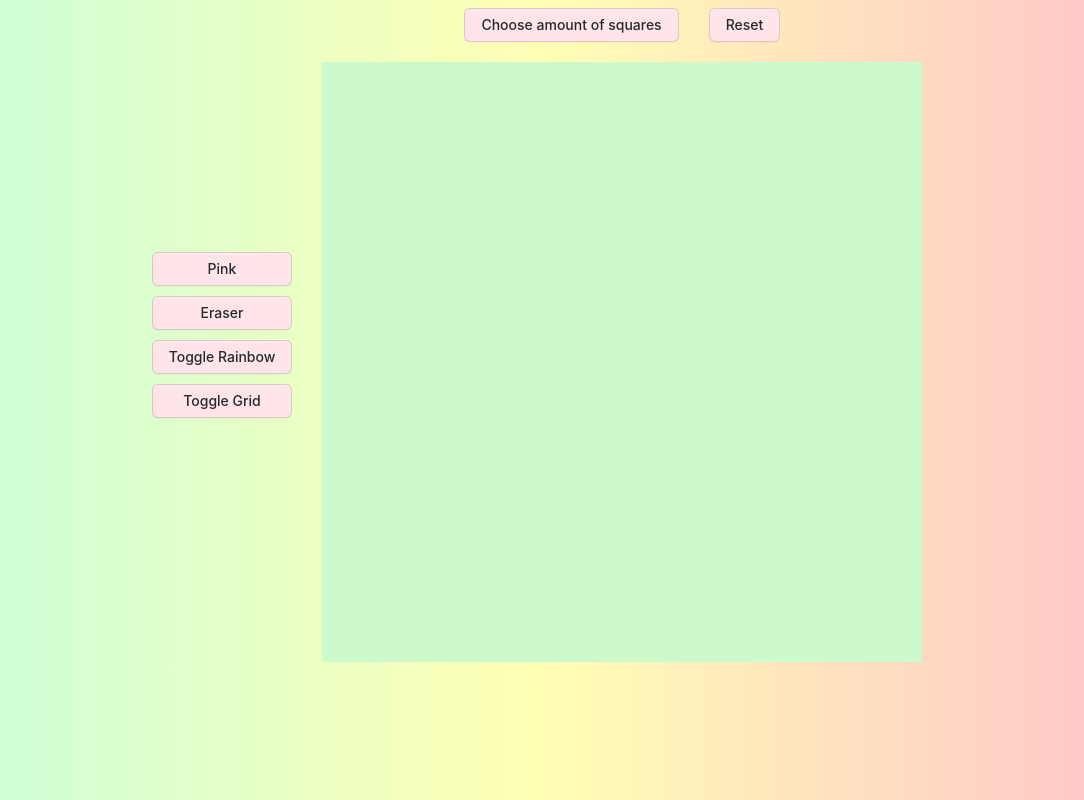
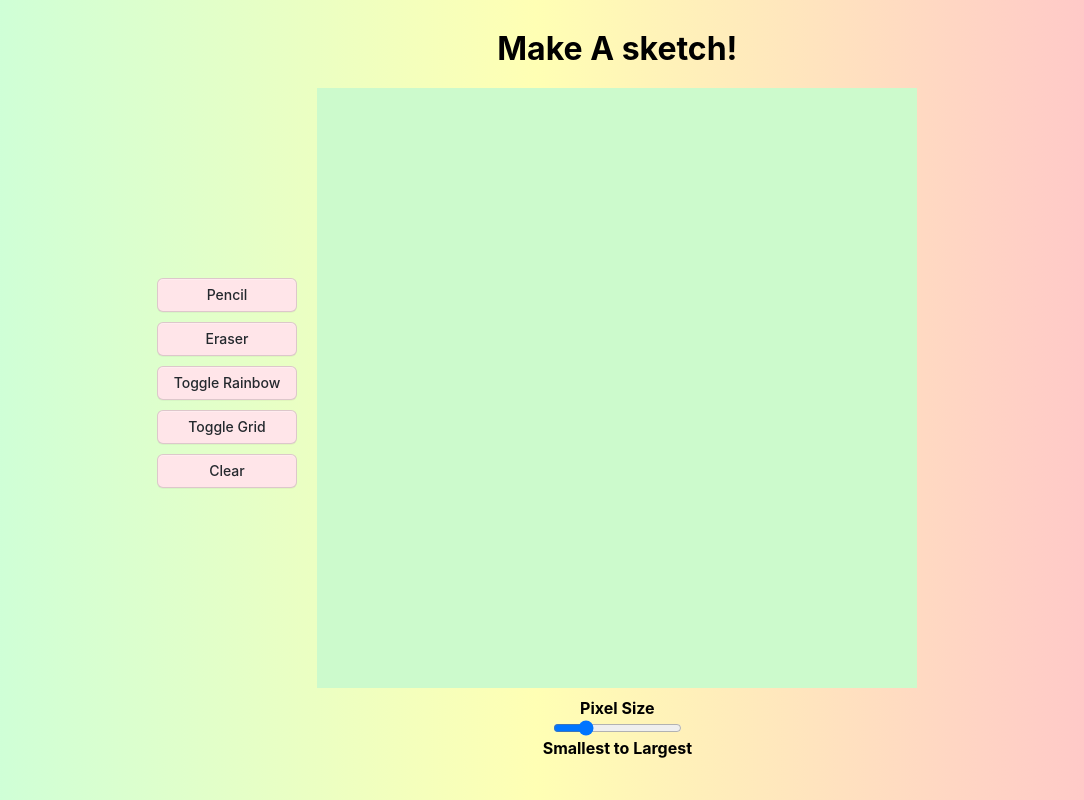
Before and after one commit to ambrosiaan/Etch-a-Sketch, a plain HTML site: page index.html in a window 1280 px wide. Shown: the whole page, without its empty margins (103-1187 px from the left). Drawn offline with Linux system fonts and the light colour scheme.

Commit message:
Replace user prompt with slider for pixel size

```diff
--- a/index.html
+++ b/index.html
@@ -11,17 +11,26 @@
 
 <body>
     <div id="leftDiv">
-        <button onclick="pencilMode()", class="button">Pink</button>
+        <button onclick="pencilMode()", class="button">Pencil</button>
         <button onclick="eraseMode(true)", class="button">Eraser</button>
         <button onclick="toggleRainbow()", class="button">Toggle Rainbow</button>
         <button onclick="toggleBorderStyle()", class="button">Toggle Grid</button>
+        <button onclick="resetGrid()" , id="resetBtn" , class="button">Clear</button>
     </div>
     <div id="centerDiv">
-        <div id="topMenu">
-            <button onclick="chooseNumberOfSquares()" , id="numberOfSquaresBtn" , class="button">Choose amount of squares</button>
-            <button onclick="resetGrid()" , id="resetBtn" , class="button">Reset</button>
+        <div id="topText">
+            <h1>Make A sketch!</h1>
         </div>
         <div id="mainContainer"></div>
+        <div id="bottomMenu">
+            <!-- <button onclick="chooseNumberOfSquares()" , id="numberOfSquaresBtn" , class="button">Choose amount of pixels</button> -->
+            <div class="slidecontainer">
+                <h4>Pixel Size</h4>
+                <input type="range" min="3" max="80" value="20" class="slider" id="pixelSize">
+                <h4>Smallest to Largest</h4>
+              </div>
+
+        </div>
     </div>
     <script src="scripts.js"></script>
 </body>
--- a/scripts.js
+++ b/scripts.js
@@ -9,10 +9,18 @@ let colorIteration = 256; //Makes it so that the colors in rainbow mode get prog
 let shadeColorIteration = 0 //Makes it so that in rainbow mode different color shades alternate. First blue, green, purple, red, orange
 
 const mainContainer = document.querySelector('#mainContainer');
+const slider = document.getElementById("pixelSize");
 
 createGrid(20)
 window.addEventListener('mousedown', () => mouseDown = true)
 window.addEventListener('mouseup', () => mouseDown = false)
+
+// Update the current slider value (each time you drag the slider handle)
+slider.oninput = function() {
+    let numberOfSquares = this.value;
+    deleteGrid()
+    createGrid(numberOfSquares)
+}
 
 function createGrid(numberOfSquares) {
 
@@ -86,7 +94,7 @@ function returnColorShade(shadeColorIteration, o,r,s) {
         case 0:
             return 'rgb(' + o((r()*s) + colorIteration + 100) + ',' + o((r()*s) + colorIteration -50) + ',' + o((r()*s) + colorIteration - 50) + ')'; //red shades
         case 1:
-            return 'rgb(' + o((r()*s) + colorIteration + 100) + ',' + o((r()*s) + colorIteration) + ',' + o((r()*s) + colorIteration - 100) + ')'; //orange shades
+            return 'rgb(' + o((r()*s) + colorIteration + 100) + ',' + o((r()*s) + colorIteration + 50) + ',' + o((r()*s) + colorIteration - 100) + ')'; //orange shades
         case 2:
             return 'rgb(' + o((r()*s) + colorIteration) + ',' + o((r()*s) + colorIteration + 50) + ',' + o((r()*s) + colorIteration - 50) + ')'; //green shades
         case 3:
@@ -111,19 +119,6 @@ function changeTileColor(e) {
     }
 }
 
-
-function chooseNumberOfSquares() {
-    let numberOfSquares = parseInt(prompt("Please choose the amount of squares per side"))
-
-    while (numberOfSquares > 100 || numberOfSquares <= 0 || isNaN(numberOfSquares) ) {
-        console.log(numberOfSquares)
-        numberOfSquares = parseInt(prompt("Pleaes choose a real number between 1 and 100"))
-    }
-
-    deleteGrid()
-    createGrid(numberOfSquares)
-}
-
 function deleteGrid() {
     document.querySelectorAll('.column-container').forEach(item => {
         mainContainer.removeChild(item)
--- a/styles.css
+++ b/styles.css
@@ -3,7 +3,24 @@ body {
     display: flex;
     align-items: center;
     justify-content: center;
-    gap: 30px;
+    gap: 20px;
+    font-family: -apple-system, system-ui, "Segoe UI", Helvetica, Arial, sans-serif, "Apple Color Emoji", "Segoe UI Emoji";
+    color: black;
+}
+
+h1 {
+  margin-bottom: 20px;
+}
+
+h4 {
+  margin: 0px;
+  text-align: center;
+}
+
+.slidecontainer {
+  display: flex;
+  flex-direction: column;
+  align-items: center;
 }
 
 #leftDiv {
@@ -17,12 +34,10 @@ body {
   flex-direction: column;
   justify-content: center;
   align-items: center;
-  gap: 20px
 }
 
-#topMenu {
-  display: flex;
-  gap: 30px;
+#bottomMenu {
+  margin-top: 10px;
 }
 
 #mainContainer {
@@ -38,10 +53,6 @@ body {
 .solid-border {
   border-style: solid;
 }
-
-/* .colored {
-    background-color: pink;
-} */
 
 .button{
     appearance: none;
@@ -99,3 +110,5 @@ body {
   .button:-webkit-details-marker {
     display: none;
   }
+
+  /* slider */
```
